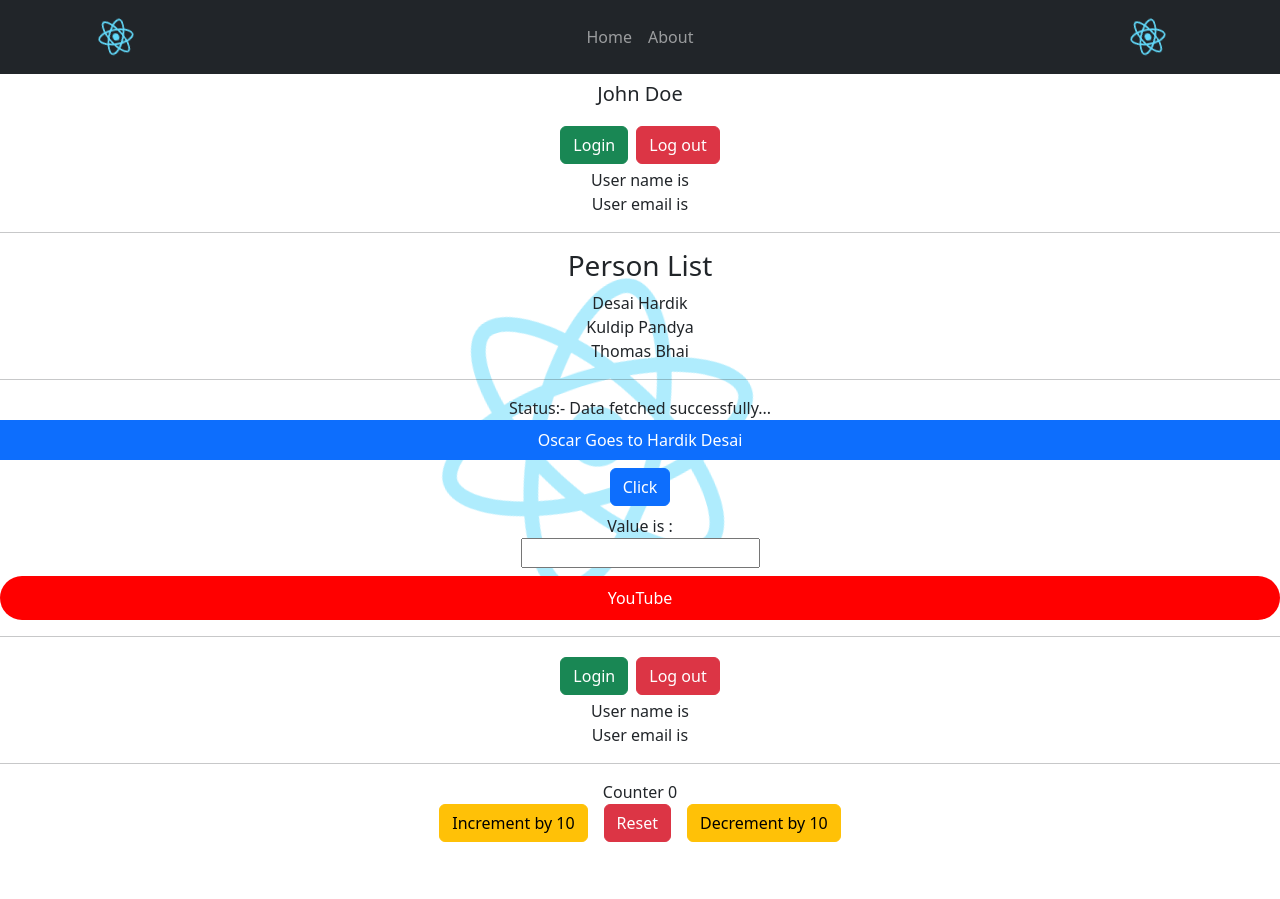
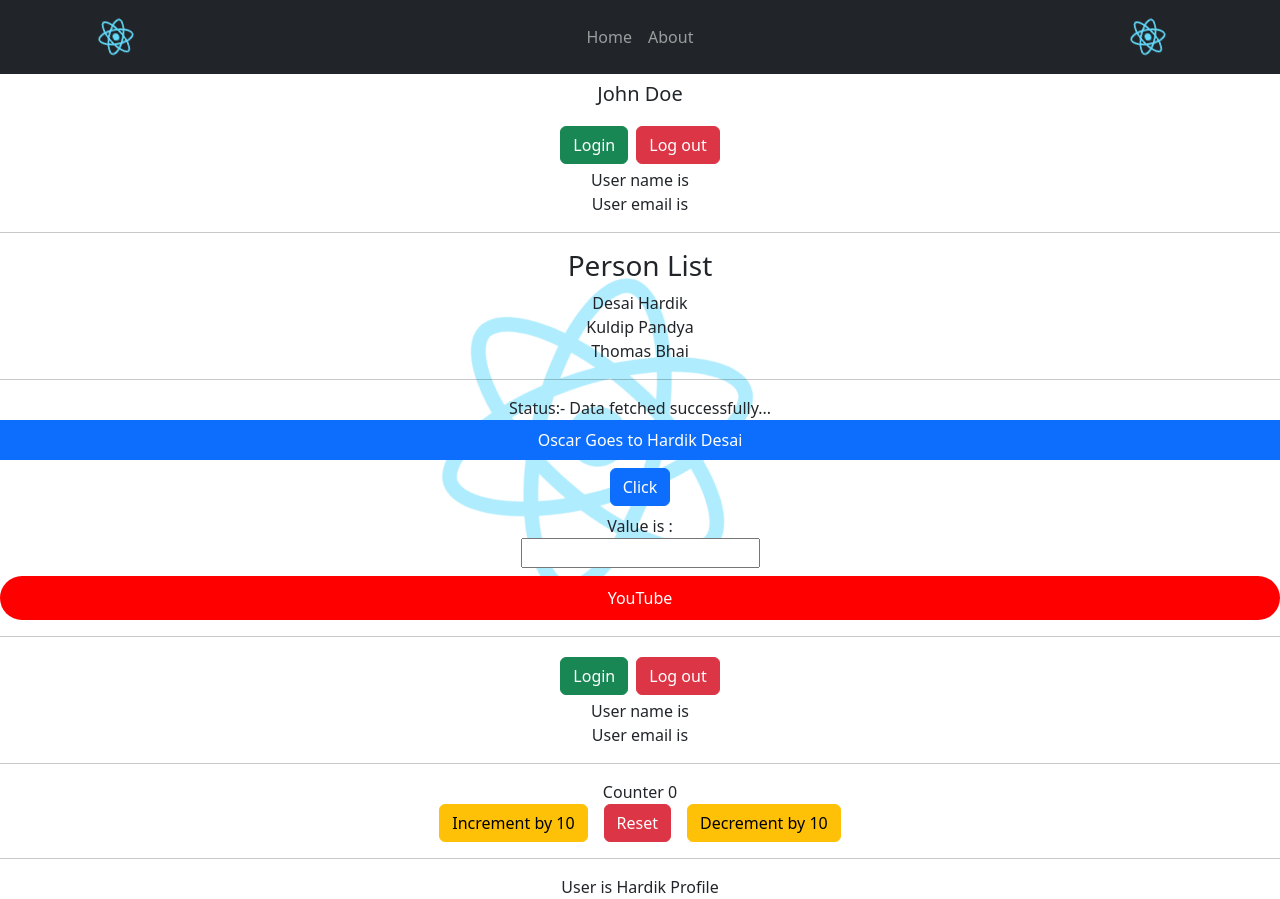
Before and after one commit to hardikd-zignuts/Typescript-Tutorial, a React (Create React App) app in the folder react-typescript/: page / in a window 1280 px wide. Before the commit the page ends 842 px from the top, so only its background shows below. Built offline with nearby package versions, Linux system fonts and the light colour scheme.

Commit message:
feat: :fire: Component as Prop Type

```diff
--- a/react-typescript/src/App.tsx
+++ b/react-typescript/src/App.tsx
@@ -13,6 +13,8 @@ import logo from "./logo.svg";
 import User from "./components/User";
 import Counter from "./components/counter/Counter";
 import AuthUser from "./components/AuthUser";
+import Private from "./components/component-prop/Private";
+import Profile from "./components/component-prop/Profile";
 
 function App() {
   const [val, setVal] = useState("");
@@ -66,6 +68,8 @@ function App() {
       <User />
       <hr />
       <Counter />
+      <hr />
+      <Private isLogin={true} component={Profile} />
     </div>
   );
 }
--- /dev/null
+++ b/react-typescript/src/components/component-prop/Login.tsx
@@ -0,0 +1,5 @@
+const Login = () => {
+  return <div>Login</div>;
+};
+
+export default Login;
--- /dev/null
+++ b/react-typescript/src/components/component-prop/Private.tsx
@@ -0,0 +1,13 @@
+import Login from "./Login";
+import { ProfileProps } from "./Profile";
+
+type PrivatePropType = {
+  isLogin: boolean;
+  component: React.ComponentType<ProfileProps>;
+};
+
+const Private = ({ isLogin, component: Component }: PrivatePropType) => {
+  return isLogin ? <Component name="Hardik" /> : <Login />;
+};
+
+export default Private;
--- /dev/null
+++ b/react-typescript/src/components/component-prop/Profile.tsx
@@ -0,0 +1,9 @@
+export type ProfileProps = {
+  name: string;
+};
+
+const Profile = ({ name }: ProfileProps) => {
+  return <div>User is {name} Profile</div>;
+};
+
+export default Profile;
```
